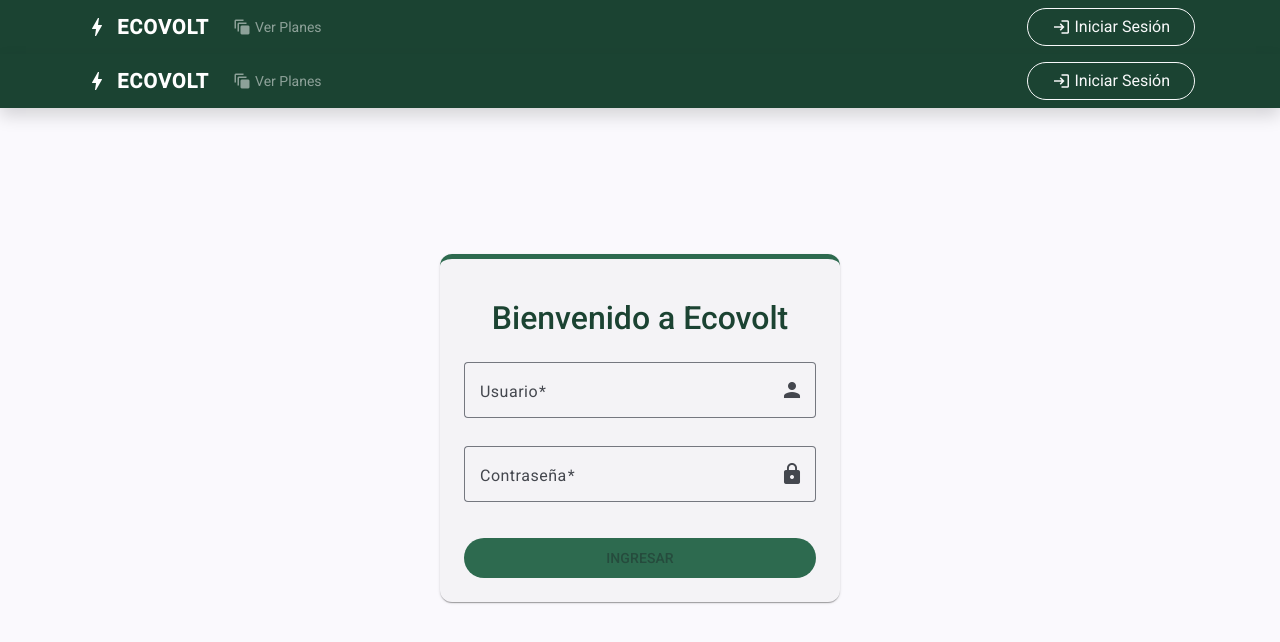
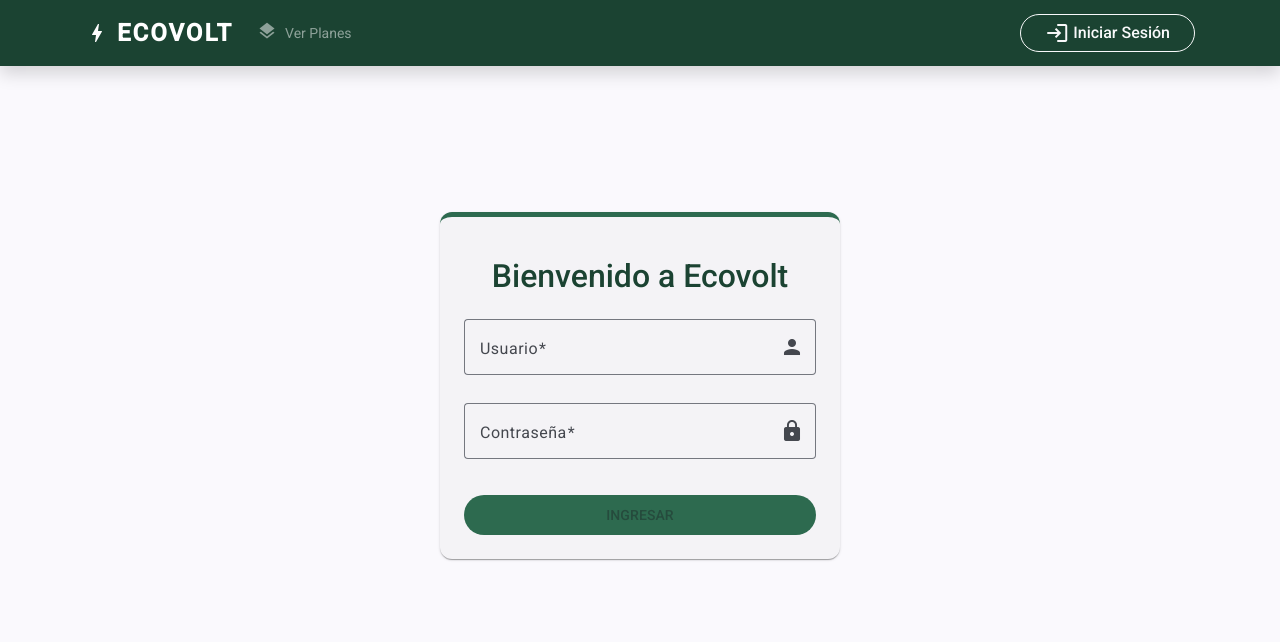
Before and after one commit to PieroSalcedo/ecovolt-frontend, an Angular app: page /login in a window 1280 px wide. Shown: the top 642 px of the page. Built offline with nearby package versions, Linux system fonts and the light colour scheme.

Commit message:
Feat: Refresco de sesión, corrección de navegación y rutas unificadas

```diff
--- a/src/app/app.config.ts
+++ b/src/app/app.config.ts
@@ -3,13 +3,13 @@ import { provideRouter } from '@angular/router';
 import { routes } from './app.routes';
 import { provideHttpClient, withInterceptorsFromDi } from '@angular/common/http';
 import { interceptorProvider } from './interceptors/prod-interceptor';
-import { provideNoopAnimations } from '@angular/platform-browser/animations';
+import { provideAnimationsAsync } from '@angular/platform-browser/animations/async'; // Usa este
 
 export const appConfig: ApplicationConfig = {
   providers: [
     provideRouter(routes),
     provideHttpClient(withInterceptorsFromDi()),
     interceptorProvider,
-    provideNoopAnimations()
+    provideAnimationsAsync() // Este es el más compatible con Vite
   ]
 };
--- a/src/app/app.routes.ts
+++ b/src/app/app.routes.ts
@@ -3,8 +3,8 @@ import { PlanCatalogComponent } from './components/plan-catalog/plan-catalog';
 import { LoginComponent } from './auth/login/login';
 
 export const routes: Routes = [
-  { path: '', component: PlanCatalogComponent },
-  { path: 'planes', component: PlanCatalogComponent },
+  { path: '', component: PlanCatalogComponent }, // Ruta raíz
   { path: 'login', component: LoginComponent },
+  { path: 'planes', redirectTo: '', pathMatch: 'full' }, // Si alguien va a /planes, lo manda a la raíz
   { path: '**', redirectTo: '', pathMatch: 'full' }
 ];
--- a/src/app/auth/login/login.html
+++ b/src/app/auth/login/login.html
@@ -1,4 +1,3 @@
-<app-menu></app-menu>
 <div class="container d-flex justify-content-center align-items-center" style="min-height: 80vh;">
   <mat-card class="p-4" style="width: 400px; border-top: 5px solid #2d6a4f;">
     <mat-card-header class="justify-content-center">
--- a/src/app/auth/login/login.ts
+++ b/src/app/auth/login/login.ts
@@ -15,7 +15,7 @@ import Swal from 'sweetalert2';
 @Component({
   selector: 'app-login',
   standalone: true,
-  imports: [CommonModule, FormsModule, MatCardModule, MatInputModule, MatButtonModule, MatIconModule, MenuComponent],
+  imports: [CommonModule, FormsModule, MatCardModule, MatInputModule, MatButtonModule, MatIconModule],
   templateUrl: './login.html'
 })
 export class LoginComponent {
@@ -41,15 +41,16 @@ export class LoginComponent {
           title: res.title,
           text: res.message,
           icon: 'success',
-            timer: 2000,
+          timer: 1500,
           showConfirmButton: false
         }).then(() => {
-            this.router.navigate(['/']); // Redirigir al dashboard/inicio
+          // CAMBIO CLAVE: Usamos href para que el MenuComponent se refresque
+          window.location.href = '/';
         });
       }
     },
     error: (err) => {
-        Swal.fire('Error', err.error.message || 'Credenciales incorrectas', 'error');
+      Swal.fire('Error', 'Credenciales incorrectas', 'error');
     }
   });
 }
--- a/src/app/menu/menu.html
+++ b/src/app/menu/menu.html
@@ -1,54 +1,64 @@
-<nav class="navbar navbar-expand-lg navbar-dark shadow" style="background-color: #1b4332;">
+<nav class="navbar navbar-expand-lg navbar-dark shadow" style="background-color: #1b4332; padding: 0.8rem 1rem;">
   <div class="container">
-    <!-- Logo -->
-    <a class="navbar-brand d-flex align-items-center" routerLink="/">
-      <span class="material-icons mr-2">bolt</span>
-      <b style="letter-spacing: 1px;">ECOVOLT</b>
+    <!-- Logo Ecovolt -->
+    <a class="navbar-brand d-flex align-items-center" routerLink="/" style="font-weight: 700; font-size: 1.5rem;">
+      <mat-icon class="mr-2">bolt</mat-icon>
+      <span style="letter-spacing: 2px;">ECOVOLT</span>
     </a>
 
-    <button class="navbar-toggler" type="button" data-toggle="collapse" data-target="#navbarNav">
+    <!-- Botón para móviles -->
+    <button class="navbar-toggler" type="button" data-toggle="collapse" data-target="#ecovoltNavbar">
       <span class="navbar-toggler-icon"></span>
     </button>
 
-    <div class="collapse navbar-collapse" id="navbarNav">
-      <!-- Opciones de la izquierda -->
+    <div class="collapse navbar-collapse" id="ecovoltNavbar">
+      <!-- LADO IZQUIERDO: Navegación -->
       <ul class="navbar-nav mr-auto">
         <li class="nav-item">
-          <a class="nav-link" routerLink="/planes" routerLinkActive="active">
-            <span class="d-flex align-items-center">
-              <mat-icon class="mr-1" style="font-size: 18px; width: 18px; height: 18px;">auto_awesome_motion</mat-icon> Ver Planes
-            </span>
+          <a class="nav-link d-flex align-items-center" routerLink="/planes" routerLinkActive="active">
+            <mat-icon class="mr-1" style="font-size: 20px;">layers</mat-icon> Ver Planes
           </a>
         </li>
 
-        <!-- Opciones dinámicas de la Base de Datos (Solo si está logueado) -->
+        <!-- Opciones dinámicas de la Base de Datos (Solo si hay sesión) -->
         <li class="nav-item" *ngFor="let opc of opciones">
           <a class="nav-link" [routerLink]="opc.route" routerLinkActive="active">{{ opc.name }}</a>
         </li>
       </ul>
 
-      <!-- Opciones de la derecha -->
+      <!-- LADO DERECHO: Usuario / Auth -->
       <ul class="navbar-nav ml-auto">
-        <!-- CASO 1: NO ESTÁ LOGUEADO -->
+
+        <!-- BOTÓN INICIAR SESIÓN: Solo se ve si NO hay token -->
         <li class="nav-item" *ngIf="!isLogged">
-          <a class="btn btn-outline-light px-4" style="border-radius: 20px;" routerLink="/login">
-            <span class="d-flex align-items-center">
-              <mat-icon class="mr-1" style="font-size: 18px; width: 18px; height: 18px;">login</mat-icon> Iniciar Sesión
-            </span>
+          <a class="btn btn-outline-light px-4" style="border-radius: 20px; font-weight: 500;" routerLink="/login">
+            <div class="d-flex align-items-center">
+              <mat-icon class="mr-1">login</mat-icon> Iniciar Sesión
+            </div>
           </a>
         </li>
 
-        <!-- CASO 2: SÍ ESTÁ LOGUEADO -->
+        <!-- DROPDOWN USUARIO: Solo se ve si SÍ hay token -->
         <li class="nav-item dropdown" *ngIf="isLogged">
-          <a class="nav-link dropdown-toggle d-flex align-items-center" href="#" id="navbarDropdown" role="button" data-toggle="dropdown" aria-haspopup="true" aria-expanded="false">
-            <mat-icon class="mr-1">account_circle</mat-icon> Hola, {{ nombreUsuario }}
+          <a class="nav-link dropdown-toggle d-flex align-items-center"
+             href="#" id="userDropdown" role="button"
+             data-toggle="dropdown" aria-haspopup="true" aria-expanded="false">
+            <mat-icon class="mr-2">account_circle</mat-icon>
+            <span>Hola, <b>{{ nombreUsuario }}</b></span>
           </a>
-          <div class="dropdown-menu dropdown-menu-right shadow border-0" aria-labelledby="navbarDropdown" style="border-radius: 10px;">
-            <a class="dropdown-item d-flex align-items-center" style="cursor: pointer;" (click)="onLogOut()">
-              <mat-icon class="mr-2 text-danger">logout</mat-icon> Cerrar Sesión
+
+          <div class="dropdown-menu dropdown-menu-right shadow-lg border-0 mt-2" aria-labelledby="userDropdown" style="border-radius: 12px;">
+            <div class="dropdown-header">Mi Cuenta</div>
+            <a class="dropdown-item d-flex align-items-center py-2" routerLink="/perfil">
+              <mat-icon class="mr-2" style="font-size: 18px;">settings</mat-icon> Configuración
+            </a>
+            <div class="dropdown-divider"></div>
+            <a class="dropdown-item d-flex align-items-center py-2 text-danger" (click)="onLogOut()" style="cursor: pointer;">
+              <mat-icon class="mr-2" style="font-size: 18px;">power_settings_new</mat-icon> Cerrar Sesión
             </a>
           </div>
         </li>
+
       </ul>
     </div>
   </div>
--- a/src/app/menu/menu.ts
+++ b/src/app/menu/menu.ts
@@ -3,12 +3,12 @@ import { TokenService } from '../security/token';
 import { Opcion } from '../models/opcion.model';
 import { CommonModule } from '@angular/common';
 import { RouterLink, RouterModule } from '@angular/router';
-import { MatIconModule } from '@angular/material/icon'; // <--- IMPORTANTE
+import { MatIconModule } from '@angular/material/icon';
 
 @Component({
   selector: 'app-menu',
   standalone: true,
-  imports: [CommonModule, RouterModule, RouterLink, MatIconModule], // <--- AGREGAR AQUÍ
+  imports: [CommonModule, RouterModule, RouterLink, MatIconModule],
   templateUrl: './menu.html'
 })
 export class MenuComponent implements OnInit {
@@ -19,12 +19,15 @@ export class MenuComponent implements OnInit {
   constructor(private tokenService: TokenService) { }
 
   ngOnInit(): void {
-    if (this.tokenService.getToken()) {
+  const token = this.tokenService.getToken();
+  if (token) {
     this.isLogged = true;
     this.opciones = this.tokenService.getOpciones();
     this.nombreUsuario = this.tokenService.getUserNameComplete() || '';
   } else {
     this.isLogged = false;
+    this.opciones = [];
+    this.nombreUsuario = '';
   }
 }
 
--- a/src/app/security/token.ts
+++ b/src/app/security/token.ts
@@ -48,13 +48,18 @@ export class TokenService {
   }
 
   public setOpciones(opciones: Opcion[]): void {
+    sessionStorage.removeItem(OPCIONES_KEY);
     sessionStorage.setItem(OPCIONES_KEY, JSON.stringify(opciones));
   }
 
   public getOpciones(): Opcion[] {
     const opcs = sessionStorage.getItem(OPCIONES_KEY);
-    return opcs ? JSON.parse(opcs) : [];
+    if (opcs) {
+      return JSON.parse(opcs);
+    }
+    return [];
   }
+
 
   public logOut(): void {
     sessionStorage.clear();
```
Also changed, not shown: tsconfig.json (+13 -12 lines), 2 other files (tests, documents, lock files or other folders). Lines whose indentation alone changed are shown as unchanged.
